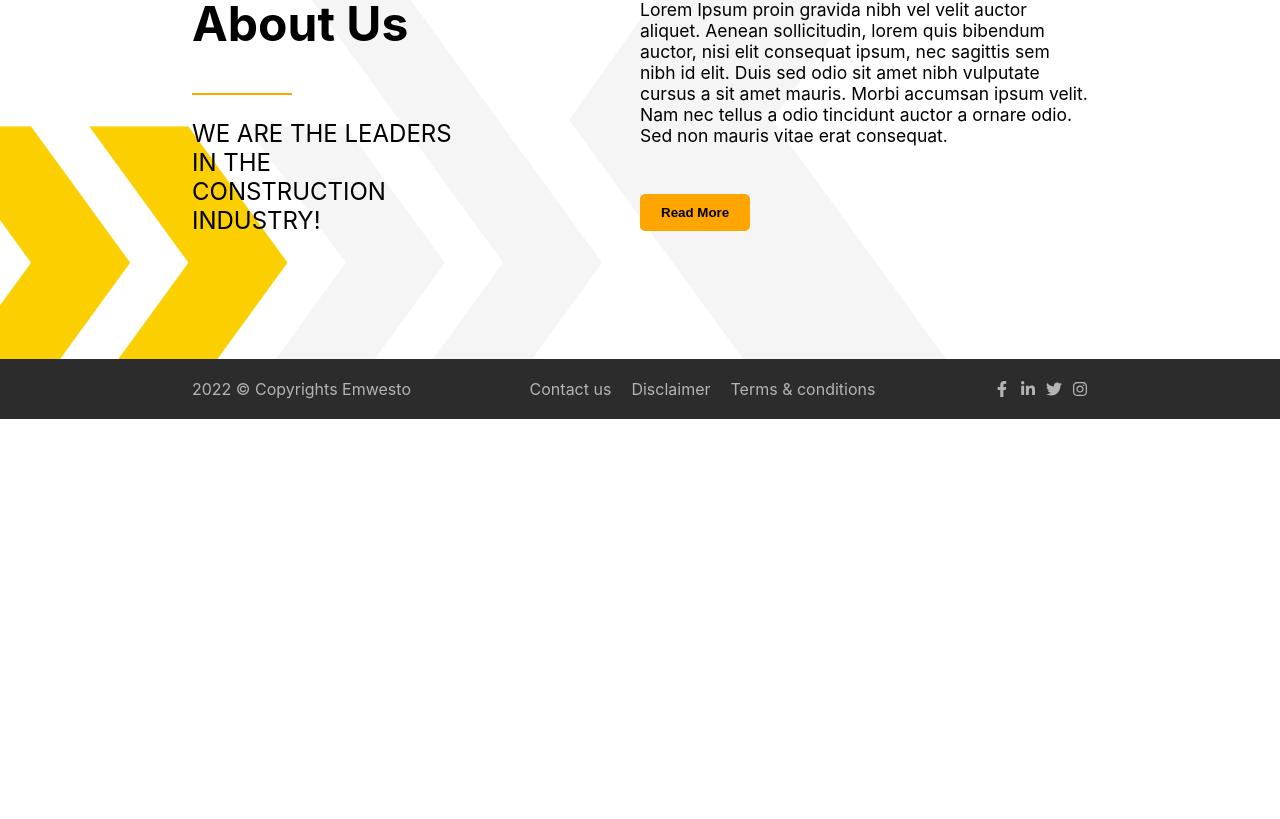
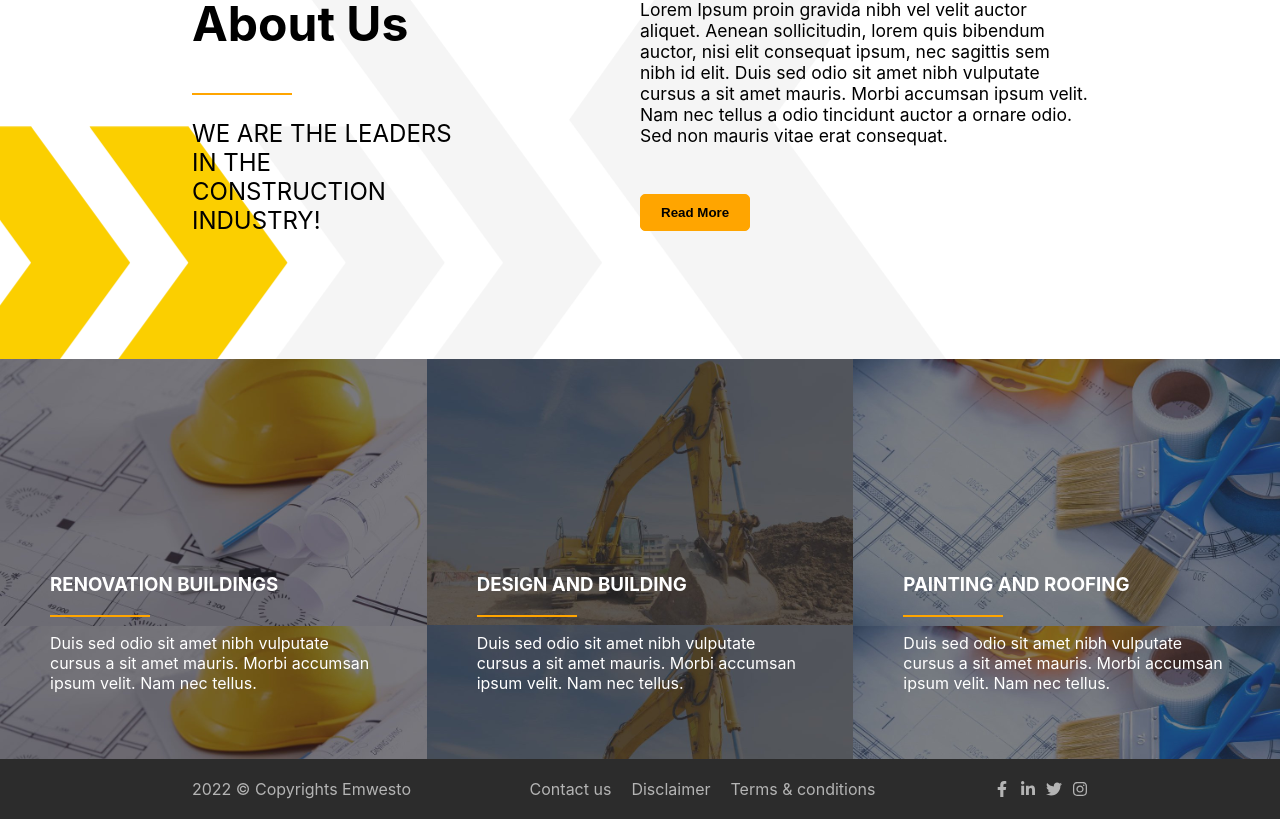
Before and after one commit to samynaj/elpeeconsults, a Next.js app: page / in a window 1280 px wide. Shown: the part 946-1765 px from the top of the page. Before the commit the page ends 1365 px from the top, so only its background shows below. Built offline with nearby package versions, Linux system fonts and the light colour scheme.

Commit message:
added  more ui

```diff
--- a/components/About/index.module.scss
+++ b/components/About/index.module.scss
@@ -10,8 +10,8 @@
         width: 50%;
         display: flex;
         flex-direction: column;
-        align-items: start;
-        justify-content: start;
+        align-items: flex-start;
+        justify-content: flex-start;
     }
 
     .left {
@@ -22,7 +22,7 @@
         span {
             width: 100px;
             height: 2px;
-            align-self: start;
+            align-self: flex-start;
             border: 1px solid orange;
         }
 
--- a/pages/index.jsx
+++ b/pages/index.jsx
@@ -17,6 +17,23 @@ export default function Home() {
         <Layout>
           <Hero />
           <About />
+          <div className={styles.core}>
+            <div className={styles.left}>
+              <h3>RENOVATION BUILDINGS</h3>
+              <span></span>
+              <p>Duis sed odio sit amet nibh vulputate cursus a sit amet mauris. Morbi accumsan ipsum velit. Nam nec tellus.</p>
+            </div>
+            <div className={styles.center}>
+              <h3>DESIGN AND BUILDING</h3>
+              <span></span>
+              <p>Duis sed odio sit amet nibh vulputate cursus a sit amet mauris. Morbi accumsan ipsum velit. Nam nec tellus.</p>
+            </div>
+            <div className={styles.right}>
+              <h3>PAINTING AND ROOFING</h3>
+              <span></span>
+              <p>Duis sed odio sit amet nibh vulputate cursus a sit amet mauris. Morbi accumsan ipsum velit. Nam nec tellus.</p>
+            </div>
+          </div>
         </Layout>
       </main>
     </div>
--- a/styles/Home.module.scss
+++ b/styles/Home.module.scss
@@ -1,5 +1,53 @@
 .main {
     background: white;
 
+    .core {
+        display: flex;
+        height: 400px;
+        color: white;
+
+        .left {
+            background-image: url('../public/assets/2-2.jpg');
+            background-size: contain;
+            padding: 50px;
+            display: flex;
+            flex-direction: column;
+            justify-content: flex-end;
+
+            span {
+                width: 100px;
+                border: 1px solid orange;
+            }
+        }
+
+        .center {
+            background-image: url('../public/assets/3-2.jpg');
+            background-size: contain;
+            padding: 50px;
+            display: flex;
+            flex-direction: column;
+            justify-content: flex-end;
+
+            span {
+                width: 100px;
+                border: 1px solid orange;
+            }
+        }
+
+        .right {
+            background-image: url('../public/assets/4-1.jpg');
+            background-size: contain;
+            padding: 50px;
+            display: flex;
+            flex-direction: column;
+            justify-content: flex-end;
+
+            span {
+                width: 100px;
+                border: 1px solid orange;
+            }
+        }
+
+    }
 
 }
```
Also changed, not shown: public/assets/istockphoto-1297780275-612x612.jpg (added).
